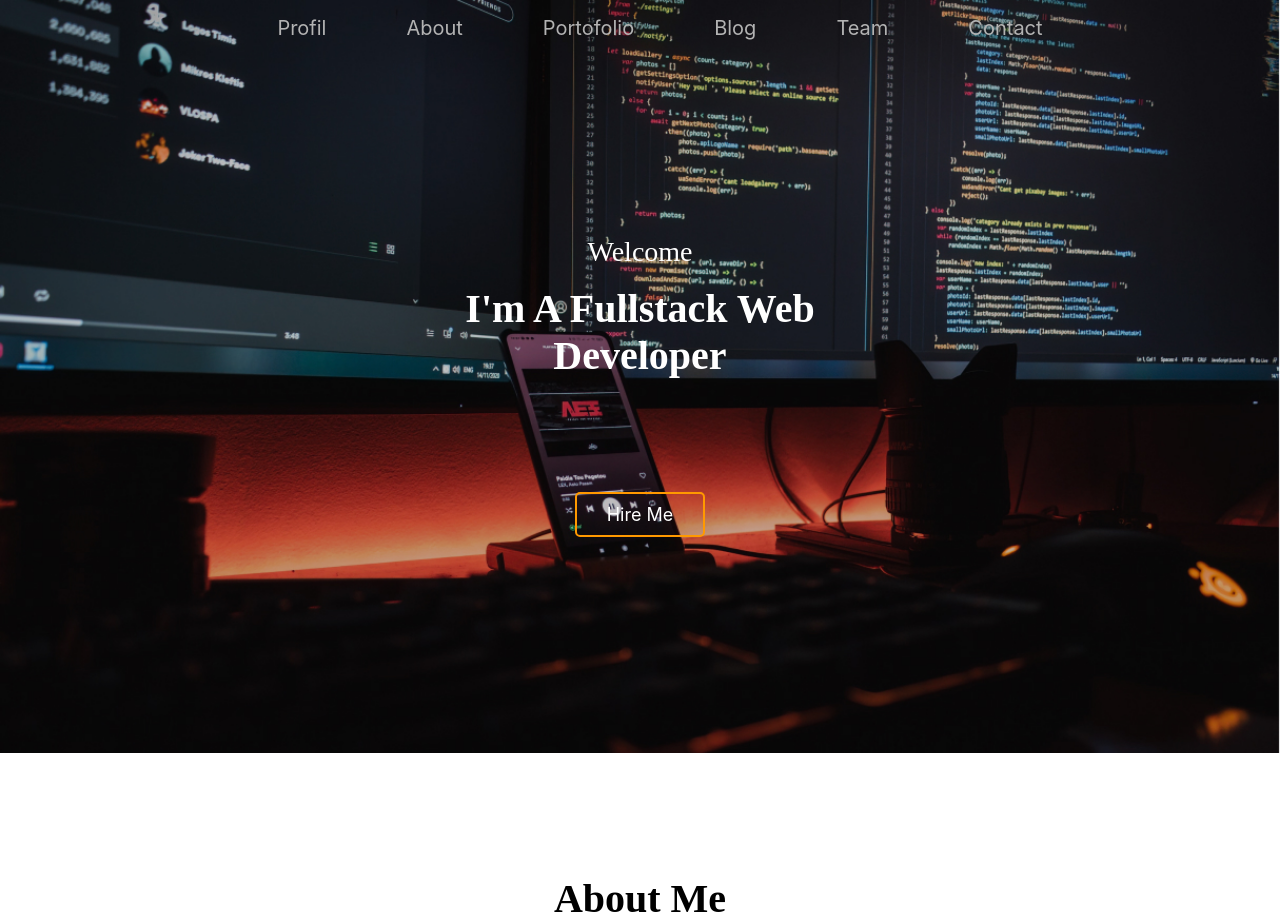
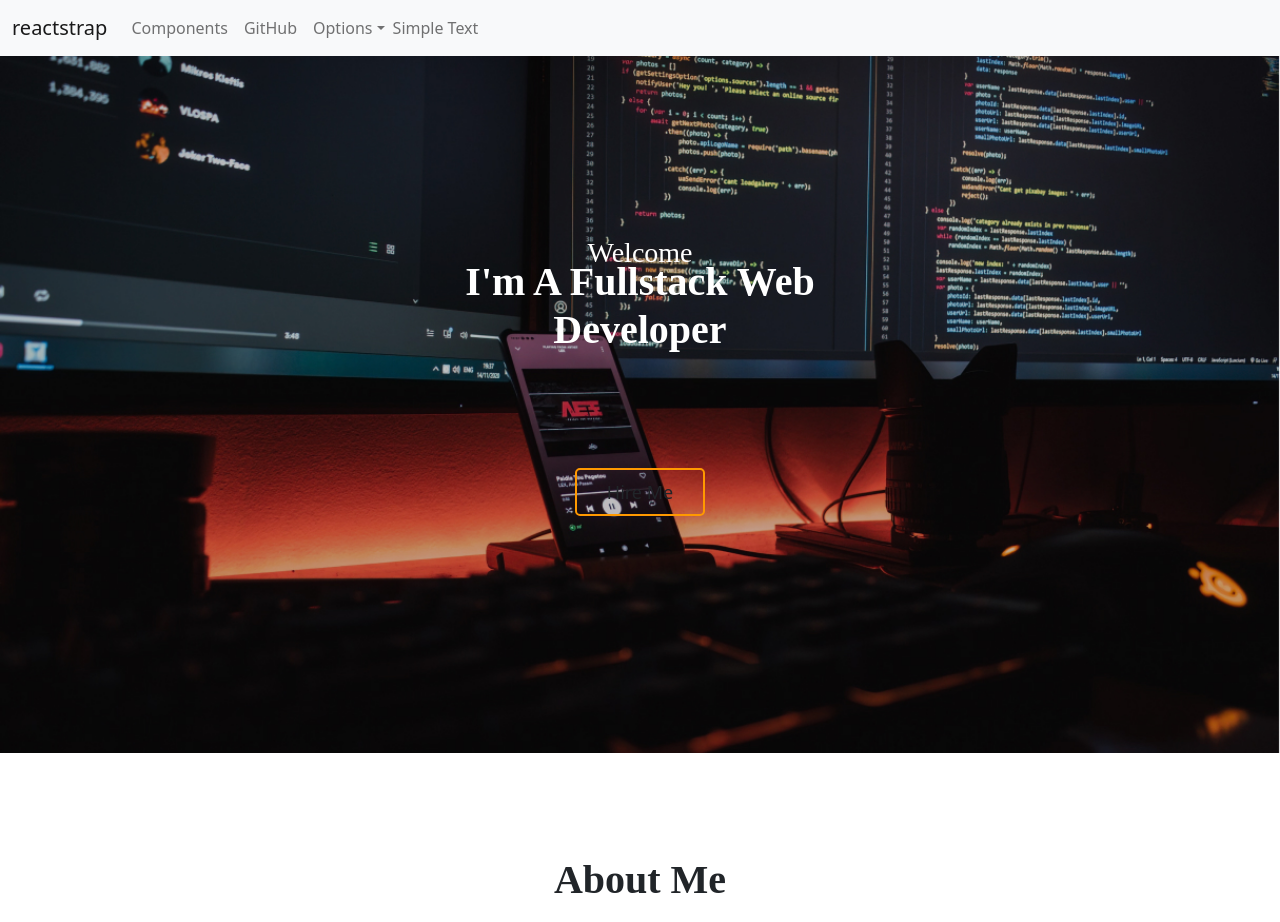
Before and after one commit to albertofcyber98/reactv1, a React (Create React App) app: page / in a window 1280 px wide. Built offline with nearby package versions, Linux system fonts and the light colour scheme.

Commit message:
4. Reusable dan Form

```diff
--- a/package.json
+++ b/package.json
@@ -6,11 +6,13 @@
     "@testing-library/jest-dom": "^5.14.1",
     "@testing-library/react": "^11.2.7",
     "@testing-library/user-event": "^12.8.3",
+    "bootstrap": "^5.1.3",
     "node": "^16.0.0",
     "node-sass": "^6.0.1",
     "react": "^17.0.2",
     "react-dom": "^17.0.2",
     "react-scripts": "4.0.3",
+    "reactstrap": "^9.0.0",
     "web-vitals": "^1.1.2"
   },
   "scripts": {
--- a/src/App.css
+++ b/src/App.css
@@ -5,7 +5,7 @@
   height: 753px;
   background-repeat: no-repeat;
 }
-ul{
+/* ul{
   list-style-type: none;
 }
 ul li a{
@@ -23,7 +23,7 @@
 }
 nav ul{
   display: inline-flex;
-}
+} */
 .navbarComponent{
   text-align: center;
 }
--- a/src/App.js
+++ b/src/App.js
@@ -1,6 +1,8 @@
 import Component from './Component/Index';
 import './App.css';
 import React from 'react';
+import 'bootstrap/dist/css/bootstrap.min.css';
+
 
 function App() {
   return (
--- a/src/Component/About.jsx
+++ b/src/Component/About.jsx
@@ -5,6 +5,7 @@
         return(
             <div className="about">
                 <h3>About Me</h3>
+
             </div>
         )
     }
--- a/src/Component/Index.jsx
+++ b/src/Component/Index.jsx
@@ -1,5 +1,5 @@
 import React from "react";
-import Navbar from "./Navbar";
+import Navbars from "./Navbars";
 import HeaderMain from "./HeaderMain";
 import About from "./About";
 
@@ -7,7 +7,7 @@
     render(){
         return(
             <div>
-                <Navbar/>
+                <Navbars/>
                 <HeaderMain/>
                 <About/>
             </div>
--- a/src/Component/Navbar.jsx
+++ /dev/null
@@ -1,20 +0,0 @@
-import React from "react";
-
-export default class Navbar extends React.Component{
-    render(){
-        return(
-            <div className="navbarComponent">
-                <nav>
-                    <ul>
-                        <li><a>Profil</a></li>
-                        <li><a>About</a></li>
-                        <li><a>Portofolio</a></li>
-                        <li><a>Blog</a></li>
-                        <li><a>Team</a></li>
-                        <li><a>Contact</a></li>
-                    </ul>
-                </nav>
-            </div>
-        )
-    }
-}
--- /dev/null
+++ b/src/Component/Navbars.jsx
@@ -0,0 +1,63 @@
+import React from "react";
+import { Collapse, DropdownItem, DropdownMenu, DropdownToggle, Nav, Navbar, NavbarBrand,  NavbarText,  NavbarToggler, NavItem, NavLink, UncontrolledDropdown} from "reactstrap";
+
+export default class Navbars extends React.Component{
+    render(){
+        return(
+            <div>
+                <Navbar
+                    color="light"
+                    expand="md"
+                    light
+                >
+                    <NavbarBrand href="/">
+                    reactstrap
+                    </NavbarBrand>
+                    <NavbarToggler onClick={function noRefCheck(){}} />
+                    <Collapse navbar>
+                    <Nav
+                        navbar
+                    >
+                        <NavItem>
+                        <NavLink href="/components/">
+                            Components
+                        </NavLink>
+                        </NavItem>
+                        <NavItem>
+                        <NavLink href="https://github.com/reactstrap/reactstrap">
+                            GitHub
+                        </NavLink>
+                        </NavItem>
+                        <UncontrolledDropdown
+                        inNavbar
+                        nav
+                        >
+                        <DropdownToggle
+                            caret
+                            nav
+                        >
+                            Options
+                        </DropdownToggle>
+                        <DropdownMenu right>
+                            <DropdownItem>
+                            Option 1
+                            </DropdownItem>
+                            <DropdownItem>
+                            Option 2
+                            </DropdownItem>
+                            <DropdownItem divider />
+                            <DropdownItem>
+                            Reset
+                            </DropdownItem>
+                        </DropdownMenu>
+                        </UncontrolledDropdown>
+                    </Nav>
+                    <NavbarText>
+                        Simple Text
+                    </NavbarText>
+                    </Collapse>
+                </Navbar>
+                </div>
+        )
+    }
+}
```
Also changed, not shown: 1 other file (tests, documents, lock files or other folders).
